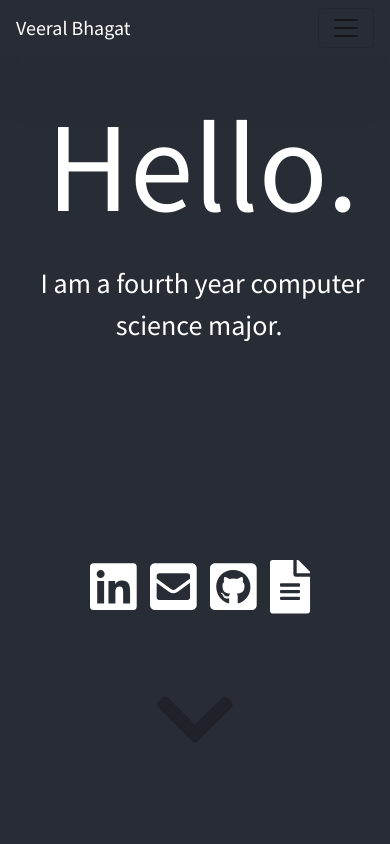
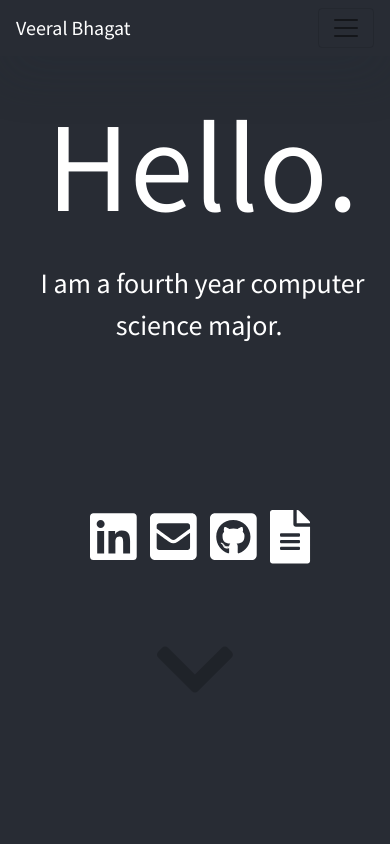
Before and after one commit to Bhagatv/Bhagatv.github.io, a React (Create React App) app: page / in a window 390 px wide. Shown: the top 844 px of the page. Built offline with nearby package versions, Linux system fonts and the light colour scheme.

Commit message:
minor styling

```diff
--- a/src/App.css
+++ b/src/App.css
@@ -160,9 +160,9 @@ html {
 
 @media (max-width: 576px) {
   .icon-cont {
-    bottom: 250px;
+    bottom: 300px;
   }
   .down-arrow-cont {
-    bottom: 100px;
+    bottom: 150px;
   }
 }
```
